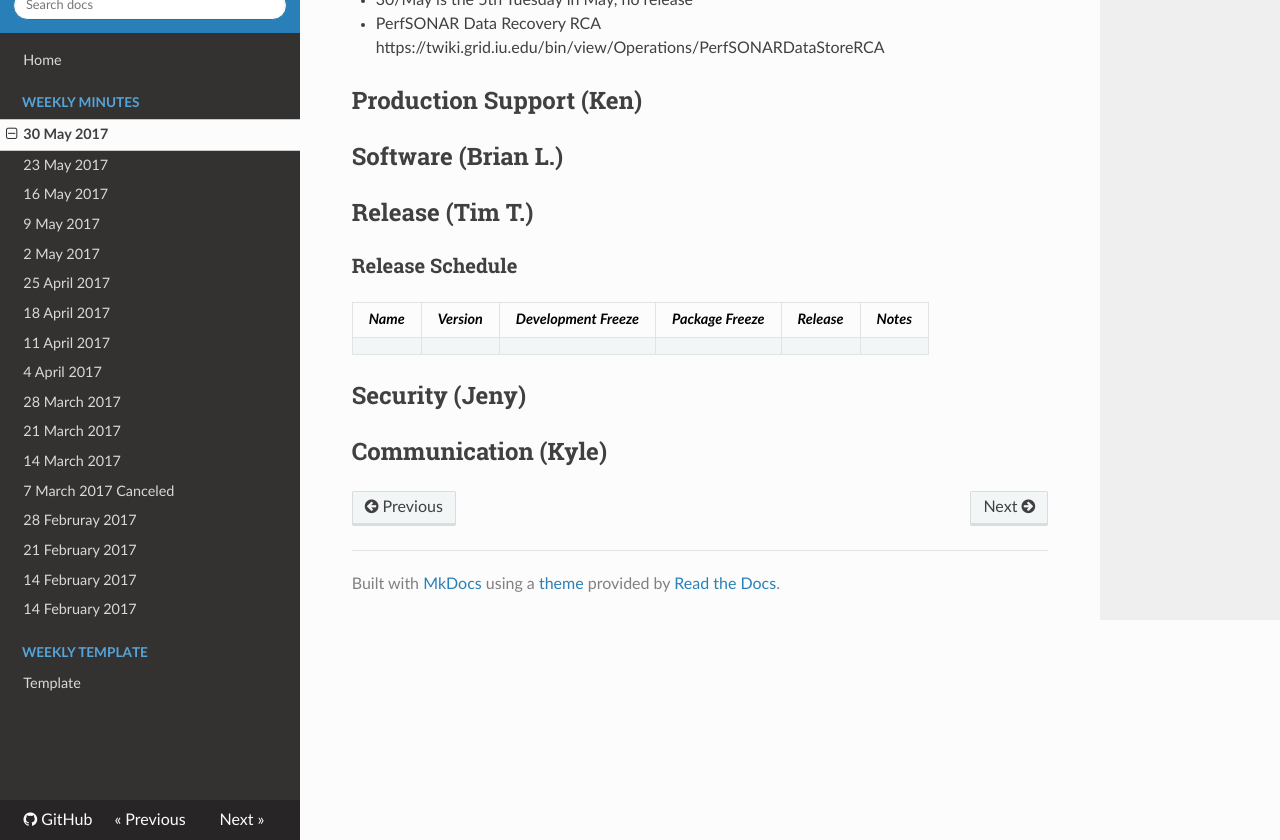
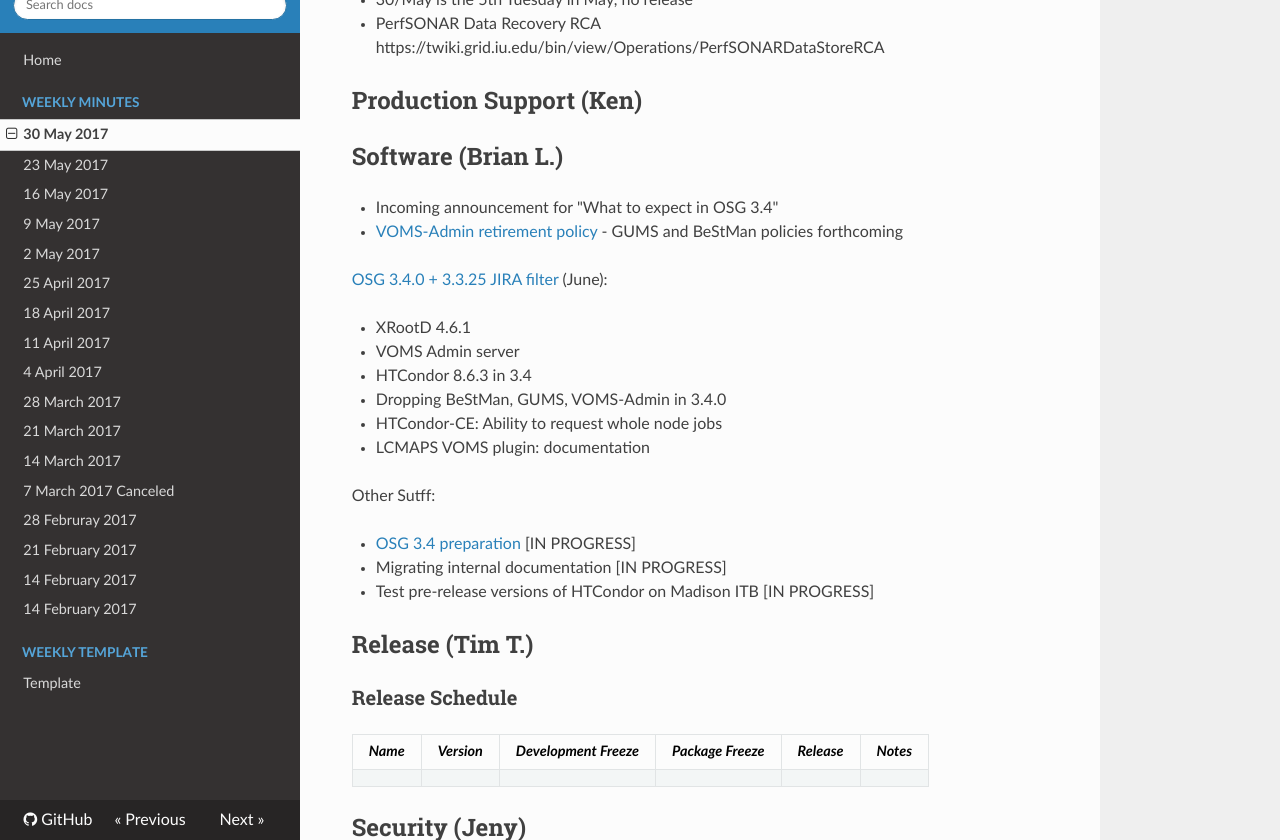
Before and after one commit to zsshah/production, an MkDocs documentation site: the page built from docs/WeeklyMinutes/30May2017.md, in a window 1280 px wide and 900 px high, scrolled down 1295 px, cut to the strip 60-900 px from the top of the window. Built offline with MkDocs 1.6.1, drawn with Linux system fonts in a browser that asks for light colours; nearby versions of some CDN libraries; old or Windows-style settings are respelled for this version of MkDocs.

Commit message:
Software update

```diff
--- a/docs/WeeklyMinutes/30May2017.md
+++ b/docs/WeeklyMinutes/30May2017.md
@@ -34,6 +34,24 @@
 
 ## Software (Brian L.)
 
+-   Incoming announcement for "What to expect in OSG 3.4"
+-   [VOMS-Admin retirement policy](https://opensciencegrid.github.io/technology/policy/voms-admin-retire/) - GUMS and BeStMan policies forthcoming
+
+[OSG 3.4.0 + 3.3.25 JIRA filter](https://jira.opensciencegrid.org/issues/?filter=15254) (June):
+
+-   XRootD 4.6.1
+-   VOMS Admin server
+-   HTCondor 8.6.3 in 3.4
+-   Dropping BeStMan, GUMS, VOMS-Admin in 3.4.0
+-   HTCondor-CE: Ability to request whole node jobs
+-   LCMAPS VOMS plugin: documentation
+
+Other Sutff:
+
+-   [OSG 3.4 preparation](https://jira.opensciencegrid.org/browse/SOFTWARE-2329) [IN PROGRESS]
+-   Migrating internal documentation [IN PROGRESS]
+-   Test pre-release versions of HTCondor on Madison ITB [IN PROGRESS]
+
 ## Release (Tim T.)
 ### Release Schedule
 | *Name* | *Version* | *Development Freeze* | *Package Freeze* | *Release* | *Notes* |
```
